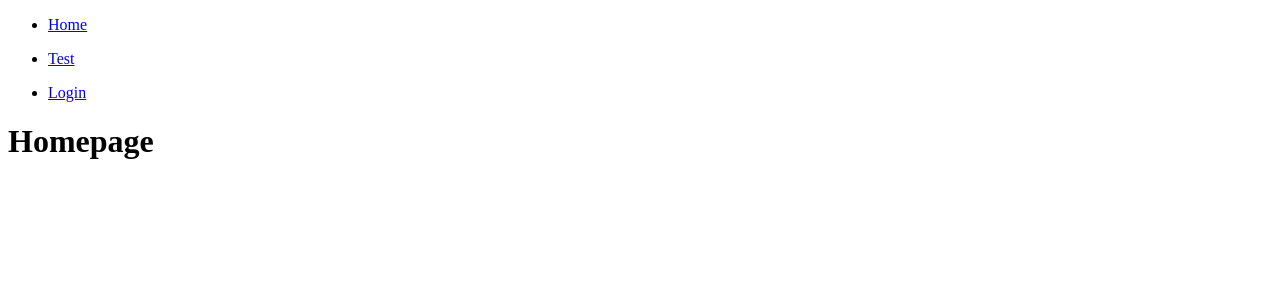
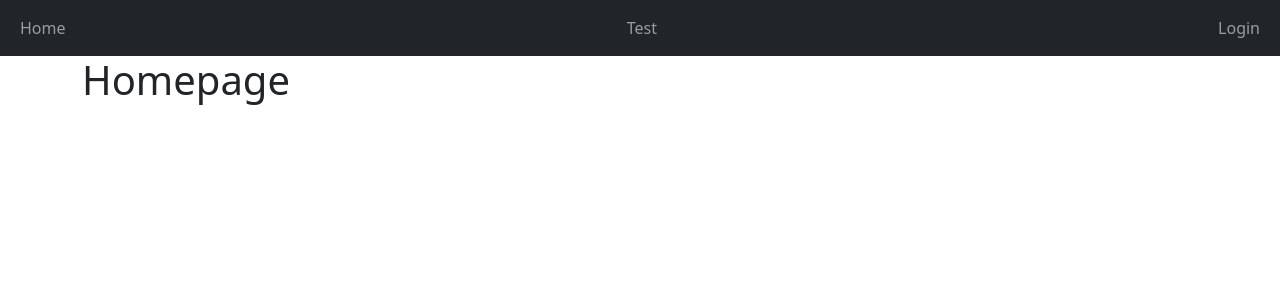
Before and after one commit to natalia-codes/who_me, a Django app: page / in a window 1280 px wide. Shown: the top 300 px of the page. Run offline with Django 4.2, Linux system fonts and the light colour scheme.

Commit message:
bstrap syntx error fix

```diff
--- a/website/main/templates/main/base.html
+++ b/website/main/templates/main/base.html
@@ -4,12 +4,16 @@
     <meta charset="UTF-8">
     <meta http-equiv="X-UA-Compatible" content="IE=edge">
     <meta name="viewport" content="width=device-width, initial-scale=1.0">
-    <link href="https://cdn.jsdelivr.net/npm/bootstrap@5.2.3/dist/css/bootstrap.min.css
-    " crossorigin="anonymous">
+    <link
+    href="https://cdn.jsdelivr.net/npm/bootstrap@5.1.3/dist/css/bootstrap.min.css"
+    rel="stylesheet"
+    integrity="sha384-1BmE4kWBq78iYhFldvKuhfTAU6auU8tT94WrHftjDbrCEXSU1oBoqyl2QvZ6jIW3"
+    crossorigin="anonymous"
+  />
     <title>{% block title %}My Site{% endblock %}</title>
 </head>
 <body>
-    <nav class="navbar bavbar-expanded-lg navbar-dark bg-dark"></nav>
+    <nav class="navbar navbar-expand-lg navbar-dark bg-dark">
     <div class="container-fluid">
         <div>
             <ul class="navbar-nav">
@@ -33,14 +37,16 @@
             </ul>
         </div>
     </div>
+</nav>
     <div class="container">
         {% block content %}
         {% endblock %}
     </div>
     <script
-    src="https://cdn.jsdelivr.net/npm/bootstrap@5.1.3/dist/js/bootstrap.bundle.min.js"
-    integrity="sha384-ka7Sk0Gln4gmtz2MlQnikT1wXgYsOg+OMhuP+IlRH9sENBO0LRn5q+8nbTov4+1p"
-    crossorigin="anonymous"></script>
+      src="https://cdn.jsdelivr.net/npm/bootstrap@5.1.3/dist/js/bootstrap.bundle.min.js"
+      integrity="sha384-ka7Sk0Gln4gmtz2MlQnikT1wXgYsOg+OMhuP+IlRH9sENBO0LRn5q+8nbTov4+1p"
+      crossorigin="anonymous"
+    ></script>
 
 </body>
 </html>
```
